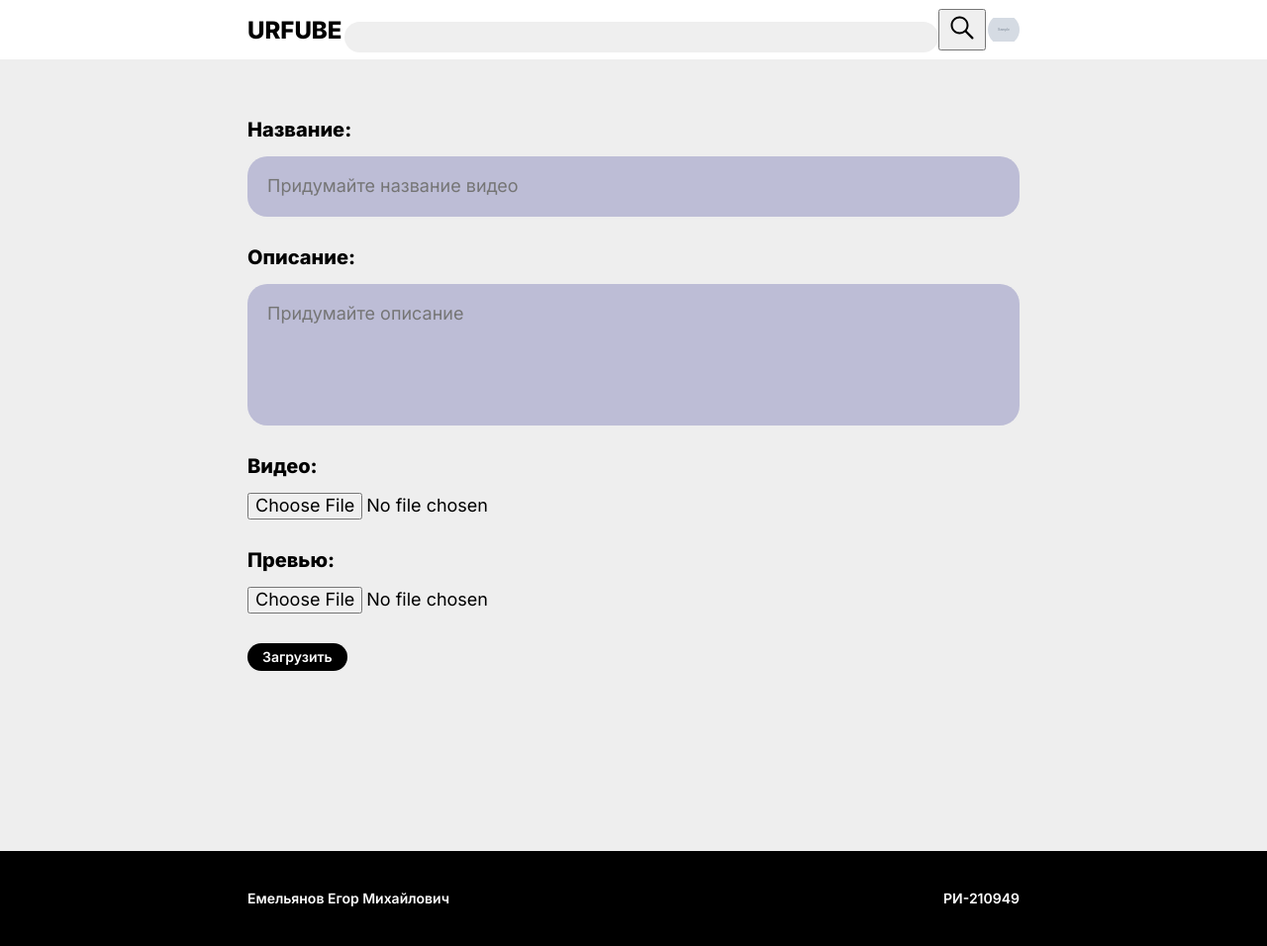
After one commit to Estomeee/videohosting, a FastAPI app: template src/templates/upload/upload.html in a window 1280 px wide. The commit adds this page. Shown: the whole page at 99% size. Run offline with FastAPI, Linux system fonts and the light colour scheme; the template is opened without the code that fills it: most values are stand-ins (such as "Sample title", 1, 10 or a date in 2020); grey boxes marked "Sample" are stand-in pictures; parts of the project's set-up code (start-up, migrations or seed data) failed here and were passed over.

Commit message:
Add upload video on frontend

```diff
--- a/src/pages/router.py
+++ b/src/pages/router.py
@@ -199,3 +199,14 @@ async def get_video_page_fragment_comments(request: Request,
                                                                        "comments": comments,
                                                                        "plu": links['part_link_user'],
                                                                        'account': account})
+
+
+@router.get("/upload_page")
+async def get_upload_page(request: Request,
+                          account=Depends(current_active_user),):
+    link_img = get_link_account_img(account)
+
+    return templates.TemplateResponse("upload/upload.html", {"request": request,
+                                                             'links': links,
+                                                             'account': account,
+                                                             "link_img": link_img})
--- a/src/static/styles/style.css
+++ b/src/static/styles/style.css
@@ -66,3 +66,14 @@ ul{
 button {
     cursor: pointer;
 }
+
+main {
+    min-height: 100vh;
+}
+
+footer{
+    padding: 40px 250px;
+    justify-content: space-between;
+    color: white;
+    background-color: black;
+}
--- a/src/static/styles/style_main.css
+++ b/src/static/styles/style_main.css
@@ -1,5 +1,4 @@
 main{
-    height: 100%;
     margin-top: 60px;
 
     background-color: #EEEEEE;
--- /dev/null
+++ b/src/static/styles/style_upload.css
@@ -0,0 +1,21 @@
+.main-form label{
+    font-weight: 800;
+    font-size: 20px;
+}
+
+input, textarea{
+    margin-top: 15px;
+    font-size: 18px;
+}
+
+label{
+    margin-bottom: 30px;
+}
+
+.main-form-input_text{
+    padding: 20px;
+
+    border-radius: 20px;
+    background-color: #bdbdd6;
+    border: none;
+}
--- a/src/templates/account/account.html
+++ b/src/templates/account/account.html
@@ -24,6 +24,6 @@
                 <button id="subs" class="acc-action" onclick="action(3, id);">Подписки</button>
             </li>
         </ul>
-        <button class="main-content-actions-add_bth">Новое видео</button>
+        <form method="get" action="http://127.0.0.1:8000/page/upload_page"><button type="submit" class="bth main-content-actions-add_bth">Новое видео</button></form>
     </div>
 {% endblock %}
--- a/src/templates/base.html
+++ b/src/templates/base.html
@@ -40,8 +40,9 @@
     </header>
     {% block main %}
     {% endblock %}
-    <footer>
-        Ноги что-ли?
+    <footer class="flex">
+        <p>Емельянов Егор Михайлович</p>
+        <p>РИ-210949</p>
     </footer>
     {% block js %}
     {% endblock %}
--- /dev/null
+++ b/src/templates/upload/upload.html
@@ -0,0 +1,29 @@
+{% extends "base.html" %}
+
+{% block style %}
+    <link rel="stylesheet" href="{{ url_for('static', path='styles/style_upload.css')}}">
+{% endblock %}
+
+{% block js %}
+         <script src="{{ url_for('static', path='js/upload.js')}}"></script>
+{% endblock %}
+
+{% block user_img %}
+    src={{link_img}}
+{% endblock %}
+
+{% block main %}
+<main style="padding: 60px 250px;">
+    <form id="form" class="flex-column main-form" method="post" enctype="multipart/form-data">
+        <label class="flex-column">Название: <input class="main-form-input_text" type="text" name="title" required placeholder="Придумайте название видео"></label>
+
+        <label class="flex-column">Описание: <textarea class="main-form-input_text" style="resize: none;" type="text" name="description" rows="5" cols="33" required placeholder="Придумайте описание"></textarea></label>
+
+        <label class="flex-column">Видео: <input type="file" name="file" required></label>
+        <label class="flex-column">Превью: <input type="file" name="image" required></label>
+        <div>
+            <button type="submit" class="bth bth-uploud">Загрузить</button>
+        </div>
+    </form>
+</main>
+{% endblock %}
--- a/src/video/router.py
+++ b/src/video/router.py
@@ -58,9 +58,8 @@ class MaxBodySizeValidator:
 max_video_size = 1024*1024*512
 
 @router.post("/protected-route/load")
-async def load_video(title: str,
-                     description: str,
-                     request: Request,
+async def load_video(request: Request,
+                     user: User = Depends(current_active_user),
                      db_session: AsyncSession = Depends(get_async_session)):
 
     body_validator = MaxBodySizeValidator(MAX_REQUEST_BODY_SIZE)
@@ -78,6 +77,11 @@ async def load_video(title: str,
 
     video_file = VideoTarget(MaxSizeValidator(max_video_size), bucket=BUCKET, pre_key=key_video)
     image_file = ValueTarget()
+    title_value = ValueTarget()
+    descr_value = ValueTarget()
+
+    title = 'default'
+    description = 'default'
 
     if not filename:
         #raise HTTPException(status_code=422, detail='Filename header is missing')
@@ -90,6 +94,8 @@ async def load_video(title: str,
         print(request)
         parser.register('file', video_file)
         parser.register('image', image_file)
+        parser.register('title', title_value)
+        parser.register('description', descr_value)
 
         async for chunk in request.stream():
             body_validator(chunk)
@@ -100,6 +106,10 @@ async def load_video(title: str,
 
         video_link = f'https://storage.yandexcloud.net/{BUCKET}/{key_video}.{video_extension}'
         image = image_file.value
+        title = title_value.value.decode()
+        description = descr_value.value.decode()
+        print(title)
+        print(description)
 
         if len(image) != 0:
             preview_type, preview_extension = image_file.multipart_content_type.split('/')
@@ -126,7 +136,7 @@ async def load_video(title: str,
 
     try:
         # Доделать загрузку видео
-        await add_video_db(key, 7, title,
+        await add_video_db(key, user.id, title,
                            description,
                            video_link, image_link, 'Исправь загрузку(2)(7)',db_session)
     except Exception:
```
Also changed, not shown: src/static/js/upload.js (added, +47 -0 lines).
